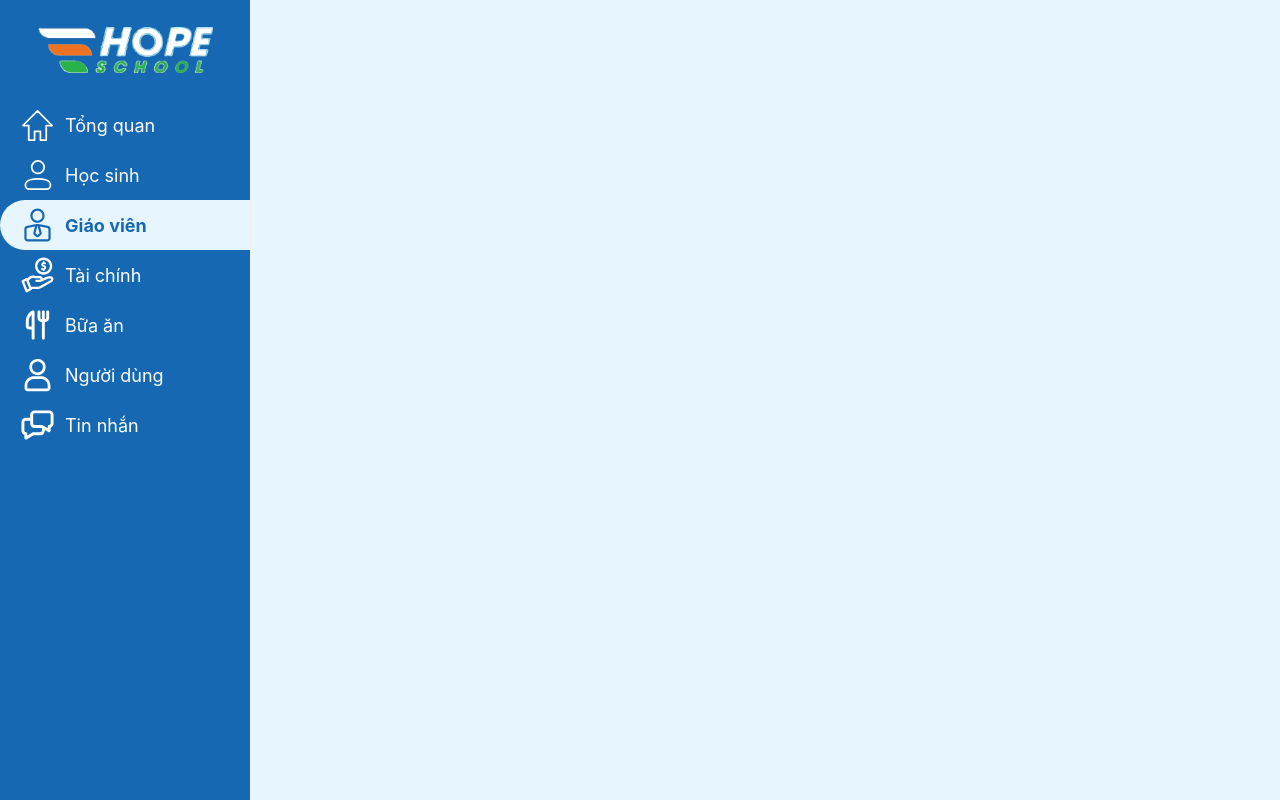
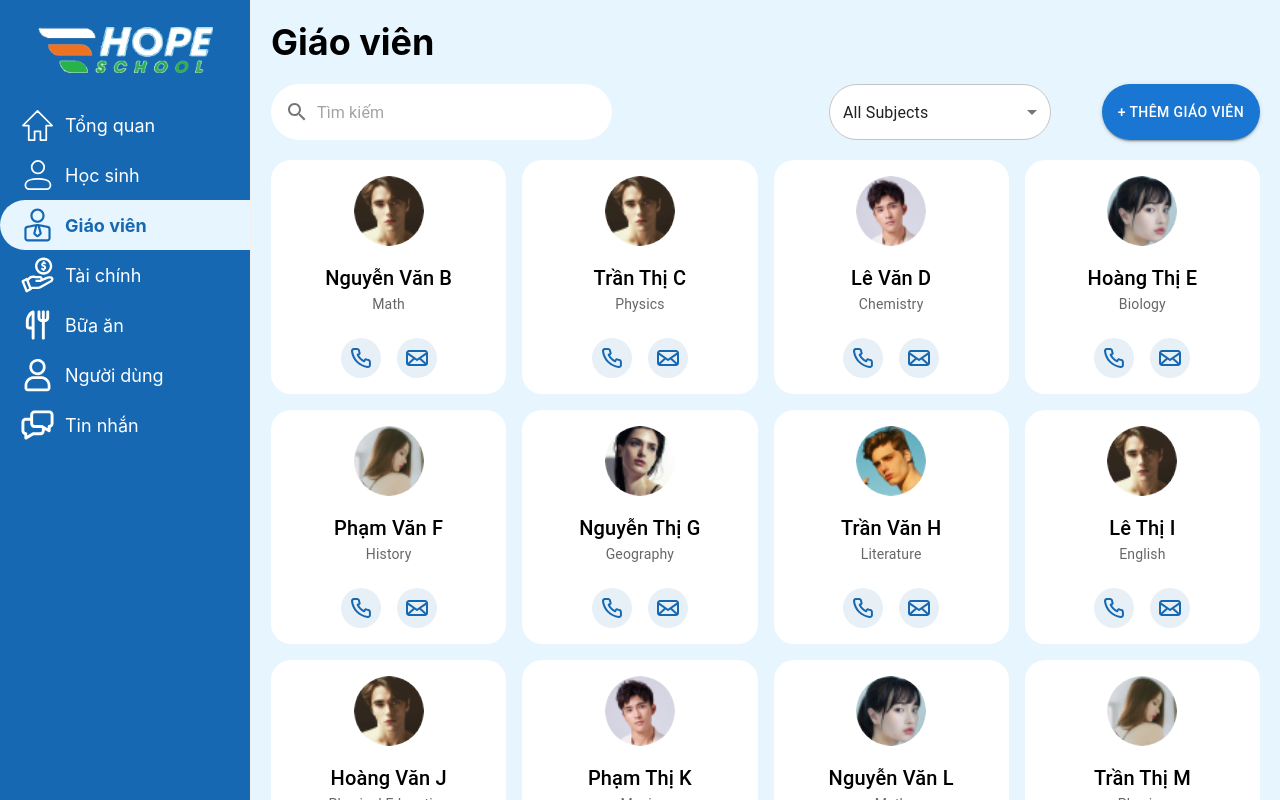
Before and after one commit to TalJa1/web-huybao, a React (Create React App) app: page /teachers in a window 1280 px wide. Built offline with nearby package versions, Linux system fonts and the light colour scheme.

Commit message:
Add TeacherPage with search and filter functionality for teachers

```diff
--- a/src/services/renderData.ts
+++ b/src/services/renderData.ts
@@ -244,3 +244,41 @@ function uuidv4() {
     return v.toString(16);
   });
 }
+
+const subjects = [
+  "Math",
+  "Physics",
+  "Chemistry",
+  "Biology",
+  "History",
+  "Geography",
+  "Literature",
+  "English",
+  "Physical Education",
+  "Music",
+];
+
+const generateTeachers = (numTeachers: number) => {
+  const teachers = [];
+  let nameIndex = 0;
+  let subjectIndex = 0;
+
+  for (let i = 0; i < numTeachers; i++) {
+    if (nameIndex >= additionalNames.length) nameIndex = 0;
+    if (subjectIndex >= subjects.length) subjectIndex = 0;
+
+    teachers.push({
+      name: additionalNames[nameIndex],
+      subject: subjects[subjectIndex],
+      img: StudentAvatar[i % StudentAvatar.length],
+    });
+
+    nameIndex++;
+    subjectIndex++;
+  }
+
+  return teachers;
+};
+
+// Generate 20 teachers
+export const TeacherList = generateTeachers(20);
--- a/src/views/TeacherPage.tsx
+++ b/src/views/TeacherPage.tsx
@@ -1,6 +1,21 @@
-import { Box } from "@mui/material";
-import React from "react";
+import React, { useState } from "react";
+import {
+  Box,
+  TextField,
+  Select,
+  MenuItem,
+  Button,
+  SelectChangeEvent,
+  Pagination,
+  InputAdornment,
+  Typography,
+  Avatar,
+} from "@mui/material";
+import SearchIcon from "@mui/icons-material/Search";
 import TopLayout from "../components/TopLayout";
+import Grid from "@mui/material/Grid2";
+import { TeacherList } from "../services/renderData";
+import { phoneIcon, mailIcon } from "../assets/iconSVG";
 
 const TeacherPage = () => {
   return (
@@ -11,7 +26,184 @@ const TeacherPage = () => {
 };
 
 const Main: React.FC = () => {
-  return <Box></Box>;
+  const [searchQuery, setSearchQuery] = useState<string>("");
+  const [selectedSubject, setSelectedSubject] = useState<string>("All");
+  const [currentPage, setCurrentPage] = useState<number>(1);
+  const teachersPerPage = 12;
+
+  const handleSearchChange = (event: React.ChangeEvent<HTMLInputElement>) => {
+    setSearchQuery(event.target.value);
+  };
+
+  const handleSubjectChange = (event: SelectChangeEvent<string>) => {
+    setSelectedSubject(event.target.value as string);
+    setCurrentPage(1); // Reset to first page when subject changes
+  };
+
+  const handlePageChange = (
+    event: React.ChangeEvent<unknown>,
+    value: number
+  ) => {
+    setCurrentPage(value);
+  };
+
+  const filteredTeachers = TeacherList.filter((teacher) => {
+    const matchesSearchQuery = teacher.name
+      .toLowerCase()
+      .includes(searchQuery.toLowerCase());
+    const matchesSubject =
+      selectedSubject === "All" || teacher.subject === selectedSubject;
+    return matchesSearchQuery && matchesSubject;
+  });
+
+  const indexOfLastTeacher = currentPage * teachersPerPage;
+  const indexOfFirstTeacher = indexOfLastTeacher - teachersPerPage;
+  const currentTeachers = filteredTeachers.slice(
+    indexOfFirstTeacher,
+    indexOfLastTeacher
+  );
+
+  return (
+    <Box sx={{ padding: "20px" }}>
+      <Box
+        sx={{
+          color: "#000000",
+          fontSize: "36px",
+          fontWeight: "700",
+          marginBottom: "20px",
+        }}
+      >
+        Giáo viên
+      </Box>
+      <Grid
+        container
+        spacing={2}
+        alignItems="center"
+        sx={{ marginBottom: "20px" }}
+      >
+        <Grid size={{ xs: 12, md: 6 }}>
+          <TextField
+            variant="outlined"
+            placeholder="Tìm kiếm"
+            value={searchQuery}
+            onChange={handleSearchChange}
+            InputProps={{
+              startAdornment: (
+                <InputAdornment position="start">
+                  <SearchIcon />
+                </InputAdornment>
+              ),
+              sx: {
+                "& .MuiOutlinedInput-notchedOutline": {
+                  border: "none",
+                },
+              },
+            }}
+            sx={{
+              width: "70%",
+              backgroundColor: "white",
+              borderRadius: "30px",
+              "& .MuiOutlinedInput-root": {
+                "& fieldset": {
+                  border: "none",
+                },
+                "&:hover fieldset": {
+                  border: "none",
+                },
+                "&.Mui-focused fieldset": {
+                  border: "none",
+                },
+              },
+            }}
+          />
+        </Grid>
+        <Grid container size={{ md: 6, xs: 12 }}>
+          <Grid
+            size={{ xs: 12, md: 7 }}
+            display="flex"
+            justifyContent="flex-end"
+          >
+            <Select
+              value={selectedSubject}
+              onChange={handleSubjectChange}
+              displayEmpty
+              sx={{
+                backgroundColor: "white",
+                borderRadius: "30px",
+                borderColor: "#1568B1",
+                width: "80%",
+              }}
+            >
+              <MenuItem value="All">All Subjects</MenuItem>
+              {Array.from(
+                new Set(TeacherList.map((teacher) => teacher.subject))
+              ).map((subject) => (
+                <MenuItem key={subject} value={subject}>
+                  {subject}
+                </MenuItem>
+              ))}
+            </Select>
+          </Grid>
+          <Grid
+            size={{ xs: 12, md: 5 }}
+            display="flex"
+            justifyContent="flex-end"
+          >
+            <Button
+              variant="contained"
+              color="primary"
+              sx={{ borderRadius: "40px" }}
+            >
+              + Thêm giáo viên
+            </Button>
+          </Grid>
+        </Grid>
+      </Grid>
+      <Grid container spacing={2}>
+        {currentTeachers.map((teacher) => (
+          <Grid
+            size={{ xs: 12, md: 3, sm: 6 }}
+            sx={{
+              backgroundColor: "white",
+              borderRadius: "20px",
+              paddingY: 2,
+            }}
+            key={teacher.name}
+          >
+            <Avatar
+              src={teacher.img}
+              alt={teacher.name}
+              sx={{
+                width: 70,
+                height: 70,
+                marginBottom: 2,
+                display: "flex",
+                margin: "auto",
+              }}
+            />
+            <Typography marginTop={2} variant="h6" align="center">
+              {teacher.name}
+            </Typography>
+            <Typography variant="body2" color="text.secondary" align="center">
+              {teacher.subject}
+            </Typography>
+            <Box
+              sx={{ display: "flex", justifyContent: "center", columnGap: 2 , marginTop: 3}}
+            >
+              {phoneIcon({})} {mailIcon({})}
+            </Box>
+          </Grid>
+        ))}
+      </Grid>
+      <Box display="flex" justifyContent="center" sx={{ marginTop: 2 }}>
+        <Pagination
+          count={Math.ceil(filteredTeachers.length / teachersPerPage)}
+          page={currentPage}
+          onChange={handlePageChange}
+        />
+      </Box>
+    </Box>
+  );
 };
 
 export default TeacherPage;
```
